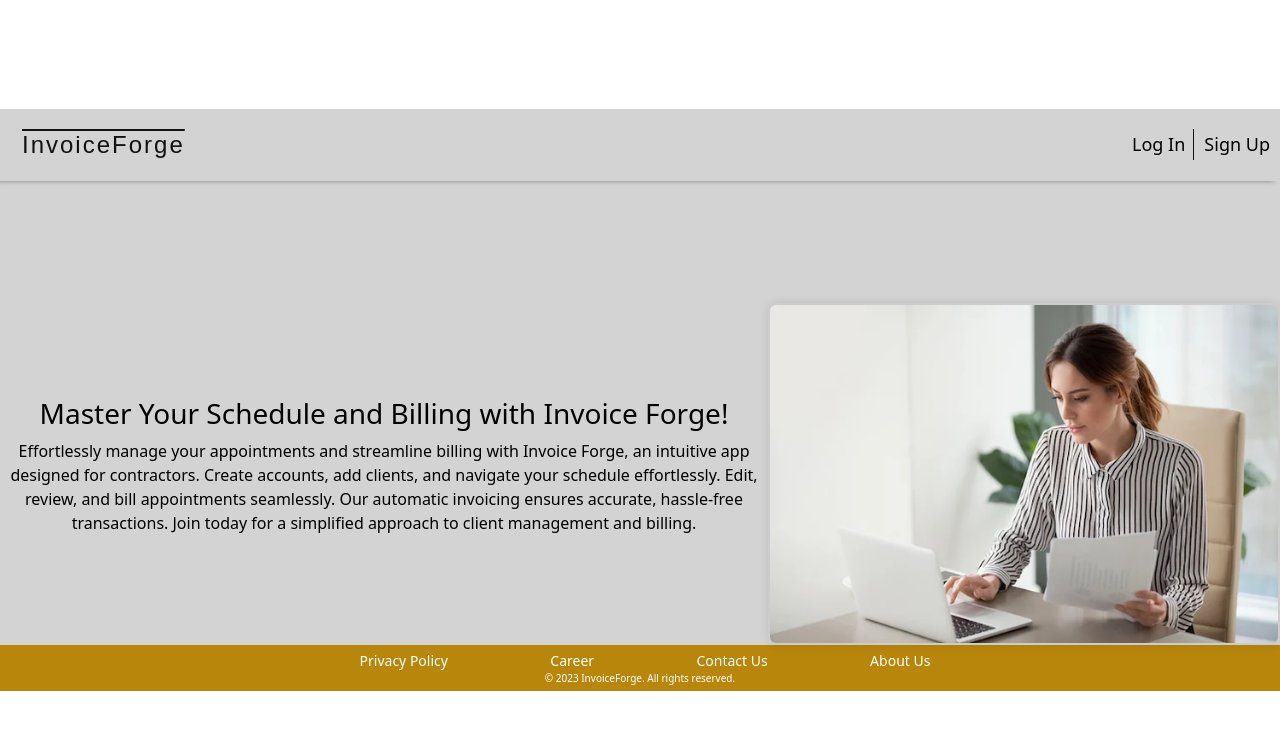
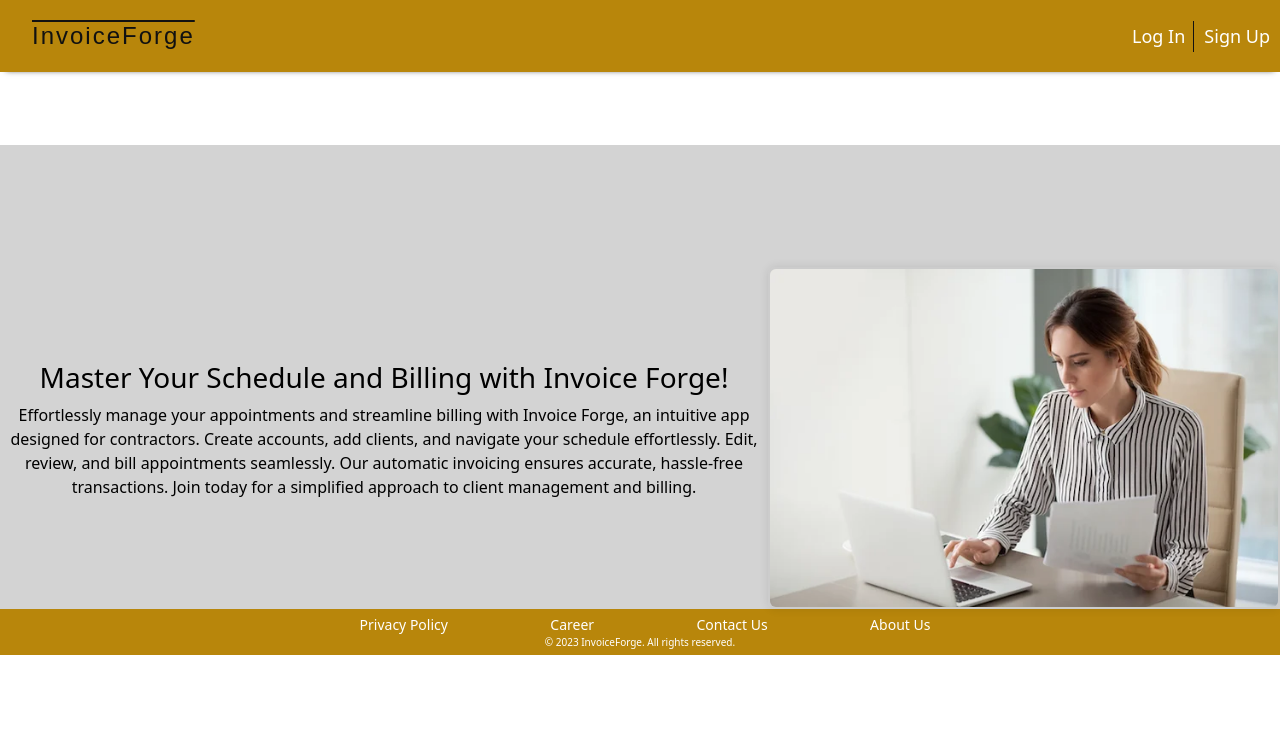
Before and after one commit to onipedeo/InvoiceForge, a React (Vite) app in the folder frontend/: page / in a window 1280 px wide. Shown: the top 730 px of the page. Built offline with nearby package versions, Linux system fonts and the light colour scheme.

Commit message:
fix top nav

```diff
--- a/frontend/src/styles/top-navbar.scss
+++ b/frontend/src/styles/top-navbar.scss
@@ -1,6 +1,10 @@
+@import "./mixins";
 .top-nav-bar {
+  position: fixed;
+  top: 0;
+  left: 0;
+  width: 100%;
   display: flex;
-  margin-left: -10px;
   flex-direction: row;
   justify-content: space-between;
   padding: 8px;
@@ -9,6 +13,8 @@
   -moz-box-shadow: 0 4px 6px -6px #222;
   box-shadow: 0 4px 6px -6px #222;
   height: 72px;
+  z-index: 10000; // Ensure the navbar stays on top of other elements
+  @include accent-colours;
 }
 
 .top-nav-bar__logo {
```
